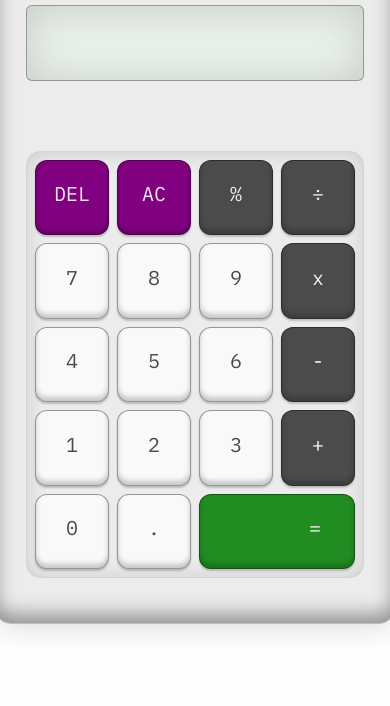
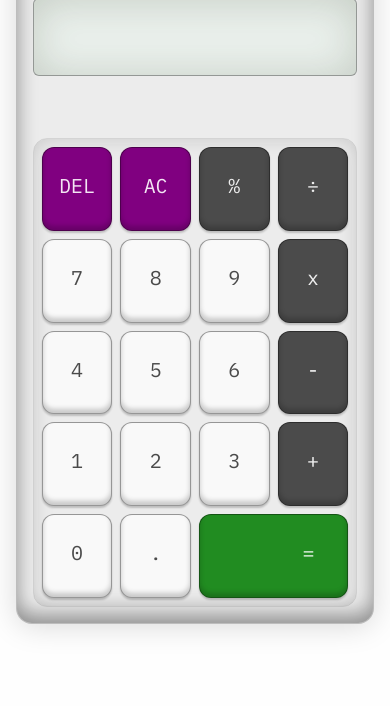
Before and after one commit to lleonardy/calculator, a plain HTML site: page index.html in a window 390 px wide. Shown: the part 138-844 px from the top of the page. Drawn offline with Linux system fonts and the light colour scheme; a web font is replaced by a local one.

Commit message:
fixing operation logic

```diff
--- a/script.js
+++ b/script.js
@@ -55,7 +55,7 @@ btnOperators.forEach(button => {
             previousNumber = result.toString();
             currentNumber = "";
             currentDisplay.textContent = result;
-        } else {
+        } else if (previousNumber === "") {
             previousNumber = currentNumber;
             currentNumber = "";
         }
--- a/style.css
+++ b/style.css
@@ -18,16 +18,18 @@ p {
 #calculatorBody {
     display: flex;
     flex-direction: column;
-    width: 400px;
-    height: 680px;
+    width: min(92vw, 400px);
+    height: min(90vh, 680px);
+    aspect-ratio: 400 / 650;
     box-sizing: border-box;
 
     border: 0.5px solid rgba(0, 0, 0, 0.2);
     border-radius: 16px;
-    padding: 30px;
-    padding-bottom: 45px;
-    padding-top: 15px;
-    gap: 20px;
+    padding: clamp(16px, 4vw, 30px);
+    padding-bottom: clamp(16px, 4vw, 45px);
+    padding-top: clamp(16px, 4vw, 15px);
+    gap: clamp(12px, 3vw, 20px);
+
 
     background-color: rgb(236, 236, 236);
 
```
